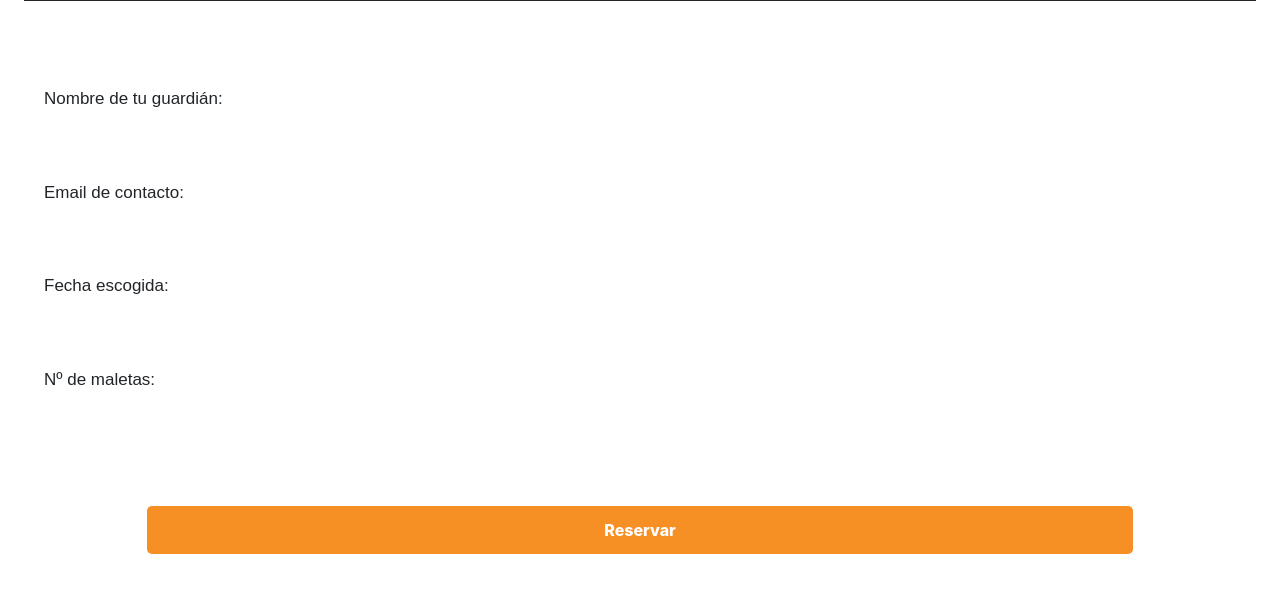
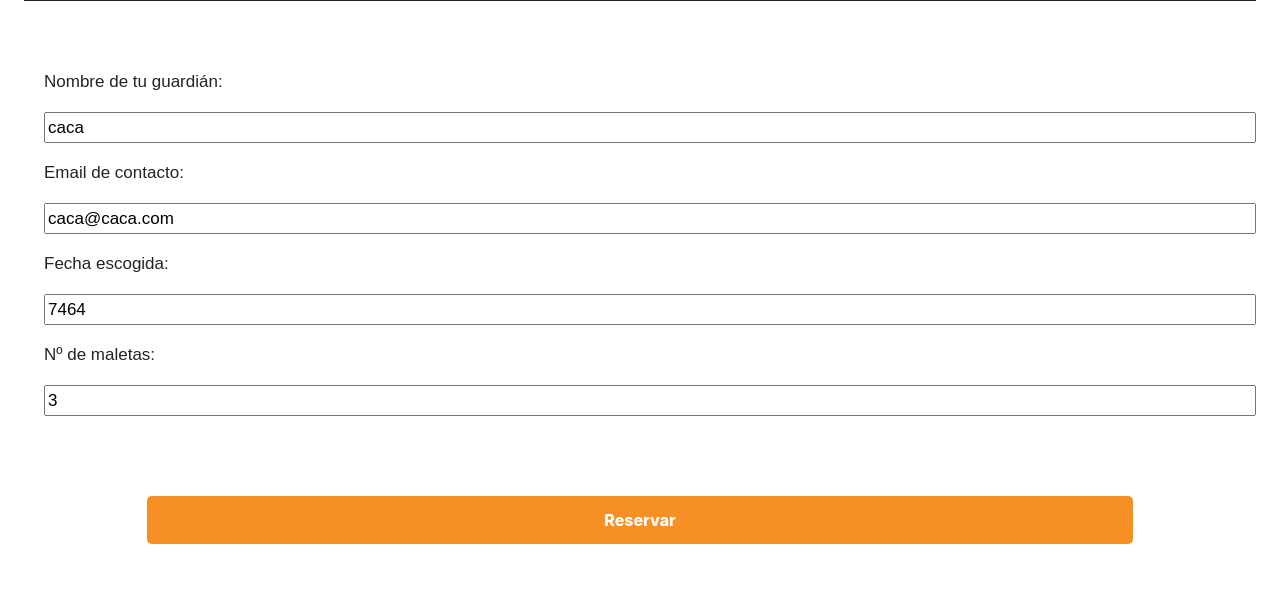
Before and after one commit to ArturoL/Maleteo_proyecto_final_APP, a React app in the folder app-front/: page /detalles_reserva in a window 1280 px wide. Shown: the part 68-660 px from the top of the page. Built offline with nearby package versions, Linux system fonts and the light colour scheme; what google-maps-react would draw is missing.

Commit message:
detalle front hecho y un poco de css mas

```diff
--- a/app-front/src/componentes/detalles_reserva/detalles_reserva.css
+++ b/app-front/src/componentes/detalles_reserva/detalles_reserva.css
@@ -26,8 +26,8 @@ h2 {
     padding-top: 3em;
 }
 .detalles_reserva p{
-    margin-top: 2em;
-    margin-bottom: 2em;
+    margin-top: 1em;
+    margin-bottom: 1em;
 }
 
 
--- a/app-front/src/componentes/detalles_reserva/detalles_reserva.js
+++ b/app-front/src/componentes/detalles_reserva/detalles_reserva.js
@@ -13,10 +13,10 @@ class DetallesReserva extends /*React.*/ Component{
         // en el futuro cuando se invoque el metodo this sea realmente this
 
         this.state={
-            nombre: '',
-            email: '',
-            fecha: '',
-            numero_maletas:'',
+            nombre: 'caca',
+            email: 'caca@caca.com',
+            fecha: '7464',
+            numero_maletas:'3',
         }
 
         this.onChangeNombre = this.onChangeNombre.bind(this);
@@ -58,20 +58,26 @@ class DetallesReserva extends /*React.*/ Component{
         });
     }
 
+
+
+
+
     onSubmit(evt){
         evt.preventDefault();// Invocamos al servicio Http ajax fetch....
         console.log(`Datos: ${this.state.nombre}, ${this.state.email}, ${this.state.fecha},${this.state.numero_maletas}`)
-        window.fetch('http://localhost:4000/api/usuarios/registro', {
+        window.fetch('http://localhost:4000/api/malt/detalles_reserva/reserva', {
             method: 'POST',
             body: JSON.stringify({
-                "name": this.state.name,
-                "email": this.state.email,
-                "edad": this.state.edad,
-                "password":this.state.password
+                "nombre_guardian": this.state.nombre,
+                "email_guardian": this.state.email,
+                "fecha": this.state.fecha,
+                "numero_maletas":this.state.numero_maletas
             }),
             headers: {'Content-Type': 'application/json'}
-        }).then((res)=> alert('pues habra ido bien jeje'))
-        .catch((vacas)=> 'Pues habra ido mal jojo')
+        }).then((res)=> { window.location = "/thanks";
+                            console.log('Reserva Creada')})
+        .catch((vacas)=> alert( 'Algo ha ido mal'))
+       // window.location = "/thanks";
     }
 
 
@@ -90,16 +96,23 @@ class DetallesReserva extends /*React.*/ Component{
             <h2>Detalles de tu reserva</h2>
 
             <div className="detalles">
+            <form onSubmit={this.onSubmit}>
                 <div className="detalles_reserva">
+
                     <p>Nombre de tu guardián:</p>
+                    <input type="text" value={this.state.nombre} onChange={this.onChangeNombre}/>
                     <p>Email de contacto:</p>
+                    <input type="email" value={this.state.email} onChange={this.onChangeEmail}/>
                     <p>Fecha escogida:</p>
+                    <input type="text" value={this.state.fecha} onChange={this.onChangeFecha}/>
                     <p>Nº de maletas:</p>
+                    <input type="number" value={this.state.numero_maletas} onChange={this.onChangeNMaletas}/>
+
                 </div>
                 <div className="detalles_button">
-                    <button className="detalles_button_btn">Reservar</button>
+                    <button type='submit' className="detalles_button_btn">Reservar</button>
                 </div>
-
+                    </form>
             </div>
 
         </div>
```
